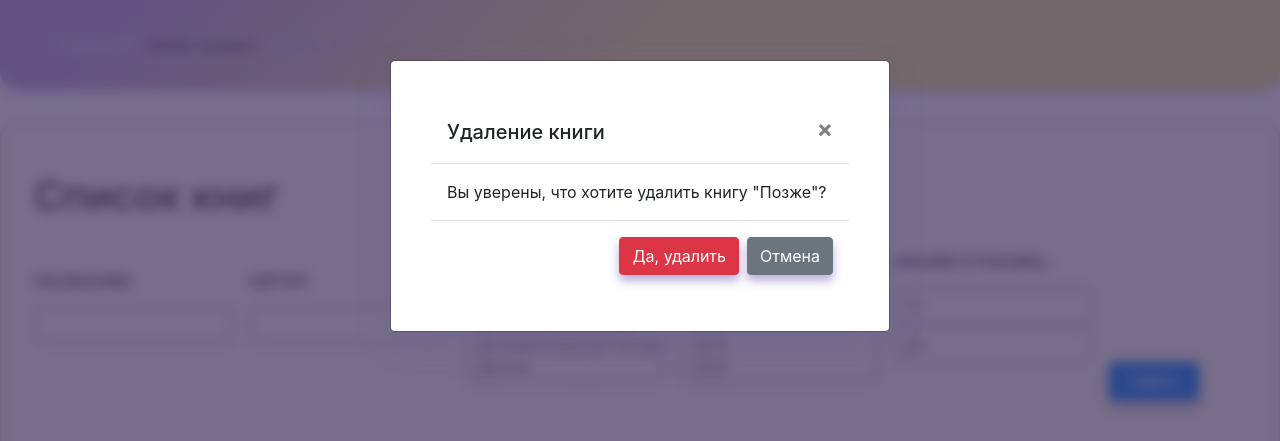
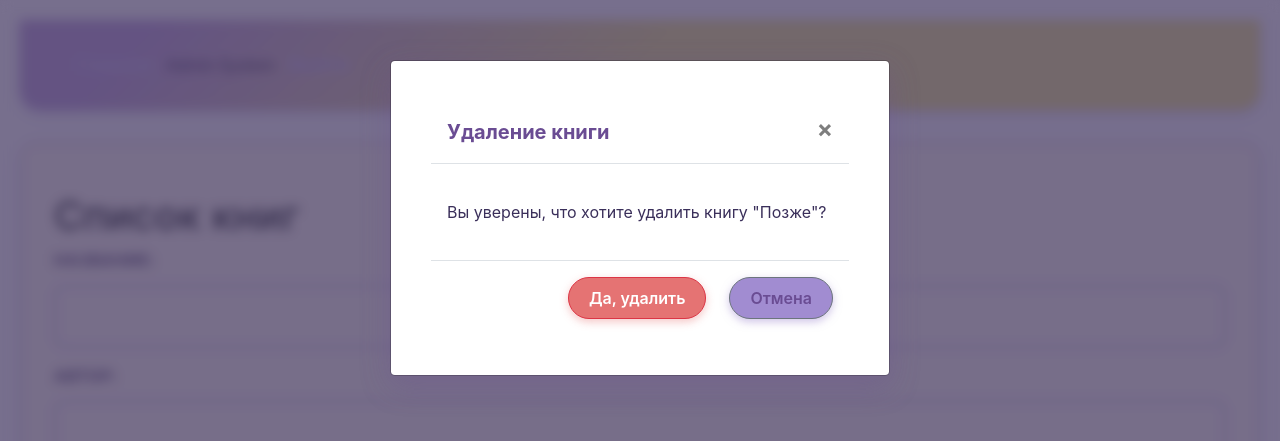
Before and after one commit to gayka05/web-ekzamenchik, a Flask app: page / in a window 1280 px wide, after a click on "Удалить". Shown: the top 441 px of the page. Run offline with Flask 3, Linux system fonts and the light colour scheme; a user stored in the database is signed in; some libraries are stand-ins or nearby versions.

Commit message:
Update style.css

```diff
--- a/static/css/style.css
+++ b/static/css/style.css
@@ -247,75 +247,263 @@ footer {
     margin-right: auto;
 }
 
-.flash {
-    padding: 1.2rem 2rem;
-    border-radius: 12px;
-    margin-bottom: 1rem;
-    font-weight: 700;
-    box-shadow: 0 4px 10px rgba(107, 87, 164, 0.1);
+
+
+/* Основные цвета */
+:root {
+    --purple-light: #a18cd1;
+    --purple-dark: #6a4c93;
+    --yellow-light: #fff9c4;
+    --yellow-dark: #fbc02d;
+    --background: #f5f3fa;
+    --text-color: #3a2f5a;
+    --btn-bg: var(--purple-dark);
+    --btn-bg-hover: var(--yellow-dark);
+    --btn-text: #fff;
+    --btn-text-hover: var(--purple-dark);
+    --input-bg: #fff;
+    --input-border: #c3bde0;
+    --input-focus-border: var(--purple-dark);
+    --modal-bg: #fff;
+    --modal-overlay-bg: rgba(106, 76, 147, 0.6);
 }
 
-.flash.error {
-    background-color: #f6f3fa;
-    color: #6b57a4;
-    border: 2px solid #c9b9e8;
+/* Общие стили */
+body {
+    background-color: var(--background);
+    color: var(--text-color);
+    font-family: 'Segoe UI', Tahoma, Geneva, Verdana, sans-serif;
+    line-height: 1.6;
+    margin: 0;
+    padding: 20px;
 }
 
-.flash.success {
-    background-color: #f0e68c;
-    color: #4b3b66;
-    border: 2px solid #d6ce5a;
+/* Кнопка поиска */
+.search-form button {
+    background-color: var(--btn-bg);
+    color: var(--btn-text);
+    border: none;
+    padding: 12px 28px;
+    font-size: 1.1rem;
+    border-radius: 25px;
+    cursor: pointer;
+    transition: background-color 0.4s ease, color 0.4s ease;
+    display: block;
+    margin: 0 auto;
+    box-shadow: 0 4px 10px rgba(106, 76, 147, 0.3);
 }
 
-/* Уменьшаем размер кнопок */
-.btn-sm {
-    padding: 2px 8px;
-    font-size: 0.8rem;
-    line-height: 1.2;
-    border-radius: 6px;
-    min-width: 50px;
+
+/* Сетка книг */
+.books-grid {
+    display: grid;
+    grid-template-columns: repeat(auto-fill, minmax(220px, 1fr));
+    gap: 25px;
+    max-width: 1100px;
+    margin: 0 auto 40px auto;
 }
 
-/* Контейнер для кнопок, чтобы они располагались рядом с отступом */
-.form-inline {
-    display: flex;
-    gap: 8px; /* расстояние между кнопками */
-    align-items: center;
+/* Карточка книги */
+.book-card {
+    background: var(--yellow-light);
+    border-radius: 15px;
+    box-shadow: 0 6px 15px rgba(106, 76, 147, 0.1);
+    padding: 15px 20px 25px 20px;
+    text-align: center;
+    transition: transform 0.3s ease, box-shadow 0.3s ease;
 }
 
-/* Убираем перенос кнопок на новую строку */
-form[style*="display:inline;"] {
-    display: inline-flex !important;
-    margin: 0;
-    padding: 0;
-}
-.search-form {
-    display: flex;
-    flex-wrap: wrap; /* чтобы при нехватке места переносилось */
-    gap: 15px; /* отступы между элементами */
-    align-items: center; /* выравнивание по вертикали */
+.book-card:hover {
+    transform: translateY(-6px);
+    box-shadow: 0 12px 30px rgba(106, 76, 147, 0.2);
 }
 
-.search-form > div {
-    display: flex;
-    flex-direction: column;
-    min-width: 150px; /* минимальная ширина для каждого поля */
+.book-cover {
+    width: 100%;
+    height: 280px;
+    object-fit: cover;
+    border-radius: 12px;
+    margin-bottom: 15px;
+    box-shadow: 0 4px 10px rgba(106, 76, 147, 0.15);
 }
 
-/* Для полей ввода и селектов */
-.search-form input[type="text"],
-.search-form input[type="number"],
-.search-form select {
-    padding: 5px 8px;
-    font-size: 1rem;
-    width: 200px; /* можно подкорректировать */
-    box-sizing: border-box;
+.book-card h3 {
+    color: var(--purple-dark);
+    font-size: 1.2rem;
+    margin-bottom: 10px;
 }
 
-/* Кнопка */
-.search-form button {
-    height: 38px;
-    align-self: flex-end; /* чтобы кнопка была на одном уровне с полями */
-    padding: 0 20px;
+.book-card p {
+    font-size: 0.9rem;
+    margin: 4px 0;
+    color: var(--text-color);
+}
+
+/* Кнопки действий */
+.book-actions {
+    margin-top: 15px;
+    display: flex;
+    justify-content: center;
+    gap: 12px;
+    flex-wrap: wrap;
+}
+
+.book-actions .btn {
+    background-color: var(--btn-bg);
+    color: var(--btn-text);
+    border: none;
+    padding: 8px 18px;
+    border-radius: 25px;
+    font-weight: 600;
+    font-size: 0.9rem;
+    cursor: pointer;
+    text-decoration: none;
+    transition: background-color 0.3s ease, color 0.3s ease;
+    box-shadow: 0 3px 8px rgba(106, 76, 147, 0.25);
+}
+
+.book-actions .btn:hover {
+    background-color: var(--btn-bg-hover);
+    color: var(--btn-text-hover);
+}
+
+/* Кнопка удаления - красная, но с мягким эффектом */
+.book-actions .delete-btn {
+    background-color: #e57373;
+    box-shadow: 0 3px 8px rgba(229, 115, 115, 0.4);
+}
+
+.book-actions .delete-btn:hover {
+    background-color: #ef5350;
+    box-shadow: 0 5px 15px rgba(239, 83, 80, 0.6);
+    color: #fff;
+}
+
+/* Пагинация */
+.pagination {
+    text-align: center;
+    margin-bottom: 40px;
+}
+
+.pagination .btn {
+    background-color: var(--purple-light);
+    color: var(--purple-dark);
+    border-radius: 20px;
+    margin: 0 5px;
+    padding: 8px 16px;
+    font-weight: 600;
+    text-decoration: none;
+    display: inline-block;
+    transition: background-color 0.3s ease, color 0.3s ease;
+    box-shadow: 0 2px 6px rgba(161, 140, 209, 0.5);
+}
+
+.pagination .btn:hover {
+    background-color: var(--yellow-dark);
+    color: var(--purple-dark);
+    box-shadow: 0 4px 12px rgba(251, 192, 45, 0.6);
+}
+
+.pagination .btn.active {
+    background-color: var(--purple-dark);
+    color: var(--btn-text);
+    box-shadow: 0 6px 15px rgba(106, 76, 147, 0.7);
+}
+
+.pagination .ellipsis {
+    color: var(--purple-dark);
+    font-weight: 700;
+    margin: 0 8px;
+}
+
+/* Кнопка добавления книги */
+.add-book {
+    text-align: center;
+    margin-bottom: 50px;
+}
+
+.add-book .btn {
+    background-color: var(--btn-bg);
+    color: var(--btn-text);
+    padding: 12px 28px;
+    font-size: 1.1rem;
+    border-radius: 25px;
+    font-weight: 700;
+    box-shadow: 0 5px 15px rgba(106, 76, 147, 0.4);
+    transition: background-color 0.4s ease, color 0.4s ease;
+}
+
+.add-book .btn:hover {
+    background-color: var(--btn-bg-hover);
+    color: var(--btn-text-hover);
+}
+
+/* Модальное окно */
+.modal-content {
+    border-radius: 15px;
+    background-color: var(--modal-bg);
+    box-shadow: 0 10px 30px rgba(106, 76, 147, 0.3);
+    color: var(--text-color);
+}
+
+.modal-header {
+    border-bottom: none;
+    padding-bottom: 0;
+}
+
+.modal-title {
+    color: var(--purple-dark);
+    font-weight: 700;
+}
+
+.close {
+    color: var(--purple-dark);
+    opacity: 0.7;
+    font-size: 1.5rem;
+    transition: opacity 0.3s ease;
+}
+
+.close:hover {
+    opacity: 1;
+}
+
+.modal-body {
     font-size: 1rem;
+    margin: 20px 0;
 }
+
+.modal-footer {
+    border-top: none;
+    padding-top: 0;
+    display: flex;
+    justify-content: flex-end;
+    gap: 15px;
+}
+
+.modal-footer .btn-danger {
+    background-color: #e57373;
+    border-radius: 25px;
+    padding: 8px 20px;
+    font-weight: 600;
+    box-shadow: 0 3px 8px rgba(229, 115, 115, 0.4);
+    transition: background-color 0.3s ease;
+}
+
+.modal-footer .btn-danger:hover {
+    background-color: #ef5350;
+}
+
+.modal-footer .btn-secondary {
+    background-color: var(--purple-light);
+    color: var(--purple-dark);
+    border-radius: 25px;
+    padding: 8px 20px;
+    font-weight: 600;
+    box-shadow: 0 3px 8px rgba(161, 140, 209, 0.5);
+    transition: background-color 0.3s ease, color 0.3s ease;
+}
+
+.modal-footer .btn-secondary:hover {
+    background-color: var(--yellow-dark);
+    color: var(--purple-dark);
+}
```
